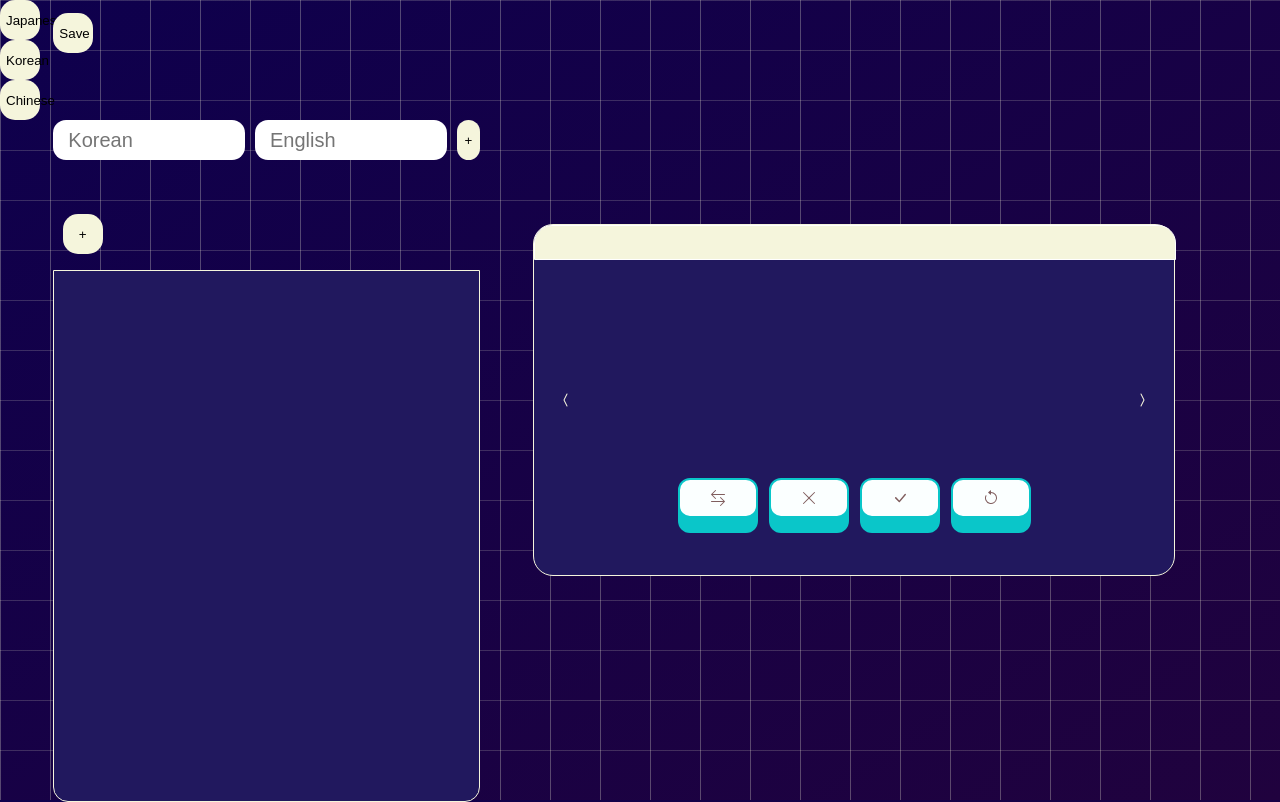
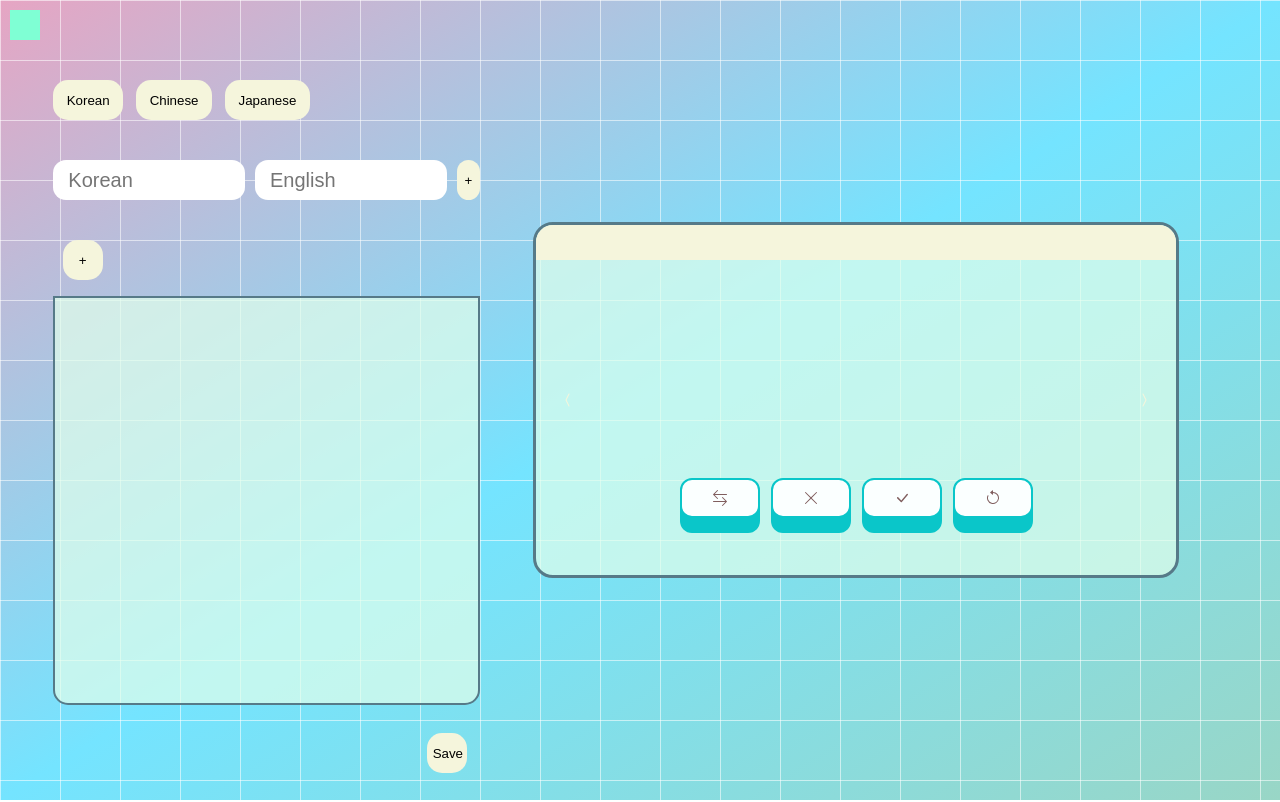
Before and after one commit to npham093/notions, a plain HTML site: page flashcard/index.html in a window 1280 px wide. Drawn offline with Linux system fonts and the light colour scheme.

Commit message:
Update index.html

```diff
--- a/flashcard/index.html
+++ b/flashcard/index.html
@@ -11,11 +11,16 @@
             --button-hover-indent: 4px;
 
             --button-active-indent: 10px;
+            --main-div-background: #e2ffecb5;
+            --main-div-outline: #567a88;
+            --main-div-border-width: 3px;
+            --main-div-border-radius: 20px;
+            --main-font-color: #567a88;
 
         }
 
         body {
-            background-image: linear-gradient(to bottom right, #0e004d, #20023e);
+            background-image: linear-gradient(to bottom right, #E6A5C3, #74E4FF, #99D6C6);
 
             margin: 0;
 
@@ -29,13 +34,13 @@
 
             grid-template-rows: repeat(3, 1fr);
             height: 100%;
-            color: white;
+            color: var(--main-font-color);
 
         }
 
         #grid-body {
-            background-size: 50px 50px;
-            background-image: linear-gradient(to right, #f5f5dc4a 1px, transparent 1px), linear-gradient(to bottom, #f5f5dc2e 1px, transparent 1px);
+            background-size: 60px 60px;
+            background-image: linear-gradient(to right, #ffffff8f 1px, transparent 1px), linear-gradient(to bottom, #ffffff8f 1px, transparent 1px);
             width: 100%;
             height: 100%;
             position: absolute;
@@ -45,10 +50,10 @@
         #card-container {
             width: 100%;
             height: 350px;
-            background-color: #21185e;
-            border: 1px solid beige;
+            background-color: var(--main-div-background);
+            border: var(--main-div-border-width) solid var(--main-div-outline);
             text-align: center;
-            border-radius: 20px;
+            border-radius: var(--main-div-border-radius);
             margin-left: auto;
             margin-right: auto;
             grid-column: 5 / 9;
@@ -147,6 +152,17 @@
             }
         }
 
+        #collapse-button {
+            width: 0.75em;
+            height: 0.75em;
+            background: aquamarine;
+            grid-row: 1 / 2;
+            grid-column: 1 / 2;
+            margin: 0.25em 0 0 0.25em;
+            cursor: pointer;
+            z-index: 1;
+        }
+
         #action-buttons-holder {
             grid-column: 1 / 4;
             grid-row: 1 / 4;
@@ -154,10 +170,23 @@
             display: grid;
             grid-template-rows: repeat(10, 1fr);
             height: 100%;
+
+            #languages {
+                display: flex;
+                grid-row: 2 / 3;
+                grid-column: 2 / 10;
+
+                .language-button {
+                    padding: 0 1em;
+                    width: auto;
+                    height: 3em;
+                    margin-right: 1em;
+                }
+            }
         }
 
         #new-card-container {
-            grid-row: 2 / 3;
+            grid-row: 3 / 4;
             grid-column: 2 / 10;
             display: flex;
             justify-content: space-between;
@@ -184,6 +213,7 @@
             width: 100%;
 
         }
+
         #action-buttons-holder button {
             height: 3em;
             width: 3em;
@@ -194,10 +224,9 @@
         }
 
         #vocab-list-holder {
-            grid-row: 3 / 11;
+            grid-row: 4 / 10;
             grid-column: 2 / 10;
             font-size: 14pt;
-            margin: 1em 0;
             height: calc(100% - 2em);
         }
 
@@ -205,10 +234,10 @@
             height: calc(100% - 4em);
             overflow: auto;
             padding: 1em;
-            background-color: #21185e;
+            background-color: var(--main-div-background);
             border-bottom-left-radius: 15px;
             border-bottom-right-radius: 15px;
-            border: 1px solid beige;
+            border: 2px solid var(--main-div-outline);
 
             button {
                 background: none;
@@ -241,8 +270,8 @@
 
         #save-button {
             margin-top: 1em;
-            grid-row: 1 / 2;
-            grid-column: 2 / 11;
+            grid-row: 10 / 11;
+            grid-column: 9 / 11;
         }
 
         #card-groups {
@@ -254,20 +283,21 @@
             .card {
                 border-top-left-radius: 15px;
                 border-top-right-radius: 15px;
-                background-color: #21185e;
+                background-color: var(--main-div-background);
                 padding: 0 1em;
                 line-height: 2em;
                 border-bottom: #beccd2 solid 1px;
                 border-right: #beccd2 solid 1px;
                 cursor: pointer;
                 white-space: nowrap;
-                border: 1px solid beige;
+                border: 2px solid var(--main-div-outline);
 
             }
 
             .active-unit {
                 background-color: #0ac6c9 !important;
             }
+
             .card:hover {
                 background-color: #b0ddf0;
             }
@@ -283,12 +313,25 @@
             width: 100%;
             grid-row: 1 / 2;
             grid-column: 1 / 11;
-            border-top-left-radius: 18px;
-            border-top-right-radius: 18px;
-            border: 1px solid white;
-            color: #21185e;
-            font-size: 18pt;
+            border-top-left-radius: calc(var(--main-div-border-radius) - var(--main-div-border-width));
+            border-top-right-radius: calc(var(--main-div-border-radius) - var(--main-div-border-width));
+            /* border: 2px solid white; */
+            color: var(--main-font-color);
+            font-size: 14pt;
             text-transform: capitalize;
+            line-height: 2em;
+        }
+
+        #add-unit-modal {
+            width: 8em;
+            position: absolute;
+            padding: 2em;
+            background: var(--main-div-background);
+            top: calc(50% - 8em);
+            height: 4em;
+            left: calc(50% - 6em);
+            border: 2px solid var(--main-div-outline);
+            border-radius: var(--main-div-border-radius);
         }
 
         @media only screen and (max-width: 1300px) {
@@ -305,6 +348,7 @@
 
 <body>
     <div id="grid-body"></div>
+    <div id="collapse-button" onclick="toggleActionContainer()"></div>
     <div id="action-buttons-holder">
         <div id="languages"></div>
         <button id="save-button">Save</button>
@@ -364,6 +408,7 @@
         </button>
     </div>
     <div id="add-unit-modal" class="hidden">
+        <label for="new-unit-value">Unit Name</label>
         <input type="text" placeholder="Unit Name" id="new-unit-value">
         <button onclick="createNewUnit()">Confirm</button>
     </div>
@@ -764,7 +809,6 @@
     let currentNumber = 0;
     var dictionaryKeys = Object.keys(sampleDict);
     let mainData = {
-        "Japanese": {},
         "Korean": {
             "unit 1": {
                 "장래 희망[히망] ": "Hopes for the future",
@@ -812,7 +856,8 @@
                 "가을": "Fall"
             }
         },
-        "Chinese": {}
+        "Chinese": {},
+        "Japanese": {}
     };
 
     unitList = {};
@@ -835,7 +880,7 @@
             let languageButton = document.createElement('button');
             languageButton.classList.add('language-button');
             languageButton.innerText = language;
-            languageButton.addEventListener('click', function() {
+            languageButton.addEventListener('click', function () {
                 loadLanguage(language);
                 console.log(language)
             });
@@ -1017,6 +1062,14 @@
     // updateVocabList();
     // loadUnit('unit 1');
     // createCard();
+    function toggleActionContainer() {
+        document.getElementById('action-buttons-holder').classList.toggle('hidden');
+        if (document.getElementById('action-buttons-holder').classList.contains('hidden') === true) {
+            document.getElementById('card-container').style.gridColumn = '4 / 10';
+        } else {
+            document.getElementById('card-container').style.gridColumn = '6 / 12';
+        }
+    }
     initLanguages();
 </script>
 
```
Lines whose indentation alone changed are shown as unchanged.
